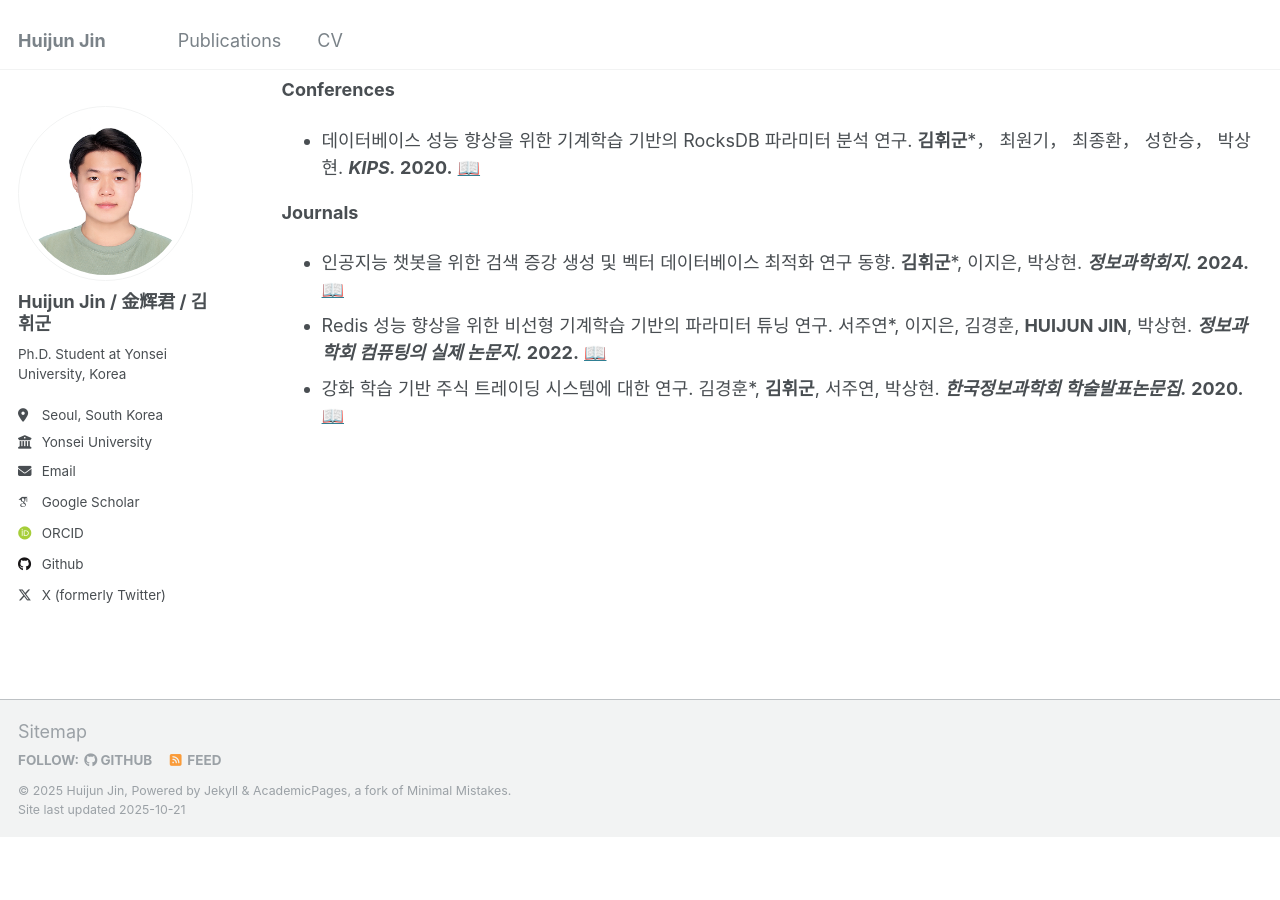
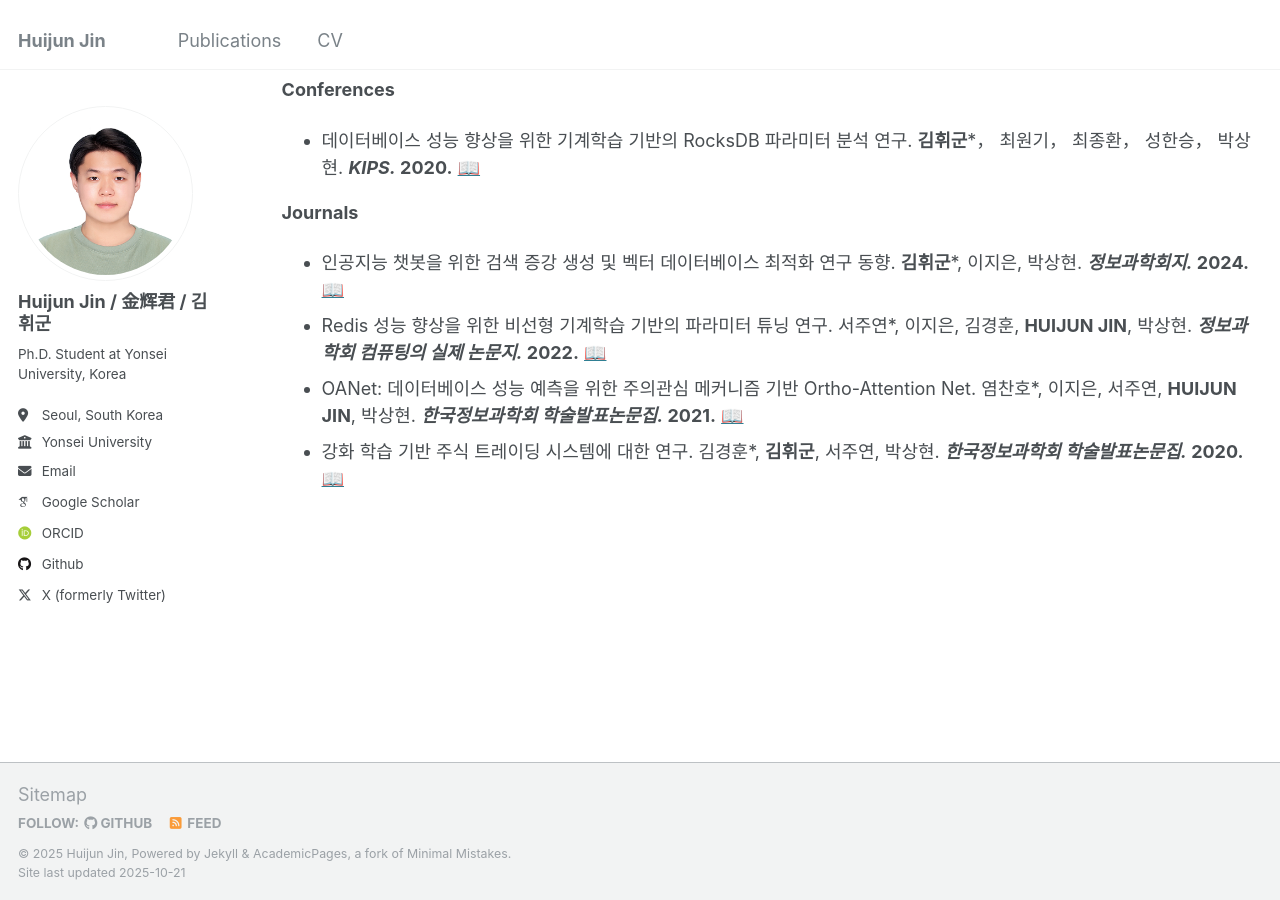
Before and after one commit to huijunjin/huijunjin.github.io, a Jekyll site: the page built from _pages/publications.md, in a window 1280 px wide and 900 px high, scrolled down 812 px. Built offline with Jekyll 4.4.1, drawn with Linux system fonts in a browser that asks for light colours; some web fonts are replaced; before the commit the page ends 1649 px from its top, so only the background shows below that.

Commit message:
Update publications.md

```diff
--- a/_pages/publications.md
+++ b/_pages/publications.md
@@ -23,4 +23,5 @@ author_profile: true
 **Journals**
 * 인공지능 챗봇을 위한 검색 증강 생성 및 벡터 데이터베이스 최적화 연구 동향. **김휘군***, 이지은, 박상현. **_정보과학회지._ 2024.** [📖](https://www.dbpia.co.kr/Journal/articleDetail?nodeId=NODE11733659)
 * Redis 성능 향상을 위한 비선형 기계학습 기반의 파라미터 튜닝 연구. 서주연*, 이지은, 김경훈, **HUIJUN JIN**, 박상현. **_정보과학회 컴퓨팅의 실제 논문지._ 2022.** [📖](https://www.dbpia.co.kr/Journal/articleDetail?nodeId=NODE11076056)
+* OANet: 데이터베이스 성능 예측을 위한 주의관심 메커니즘 기반 Ortho-Attention Net. 염찬호*, 이지은, 서주연, **HUIJUN JIN**, 박상현. **_한국정보과학회 학술발표논문집._ 2021.** [📖](https://www.dbpia.co.kr/Journal/articleDetail?nodeId=NODE11035616)
 * 강화 학습 기반 주식 트레이딩 시스템에 대한 연구. 김경훈*, **김휘군**, 서주연, 박상현. **_한국정보과학회 학술발표논문집._ 2020.** [📖](chrome-extension://efaidnbmnnnibpcajpcglclefindmkaj/http://delab.yonsei.ac.kr/assets/files/publication/domestic/conference/(2020-%EC%A0%95%EB%B3%B4%EA%B3%BC%ED%95%99%ED%9A%8C-%EA%B9%80%EA%B2%BD%ED%9B%88-%EA%B9%80%ED%9C%98%EA%B5%B0-%EC%84%9C%EC%A3%BC%EC%97%B0)_%EA%B0%95%ED%99%94_%ED%95%99%EC%8A%B5_%EA%B8%B0%EB%B0%98_%EC%A3%BC%EC%8B%9D_%ED%8A%B8%EB%A0%88%EC%9D%B4%EB%94%A9_%EC%8B%9C%EC%8A%A4%ED%85%9C%EC%97%90_%EB%8C%80%ED%95%9C_%EC%97%B0%EA%B5%AC.pdf)
```
